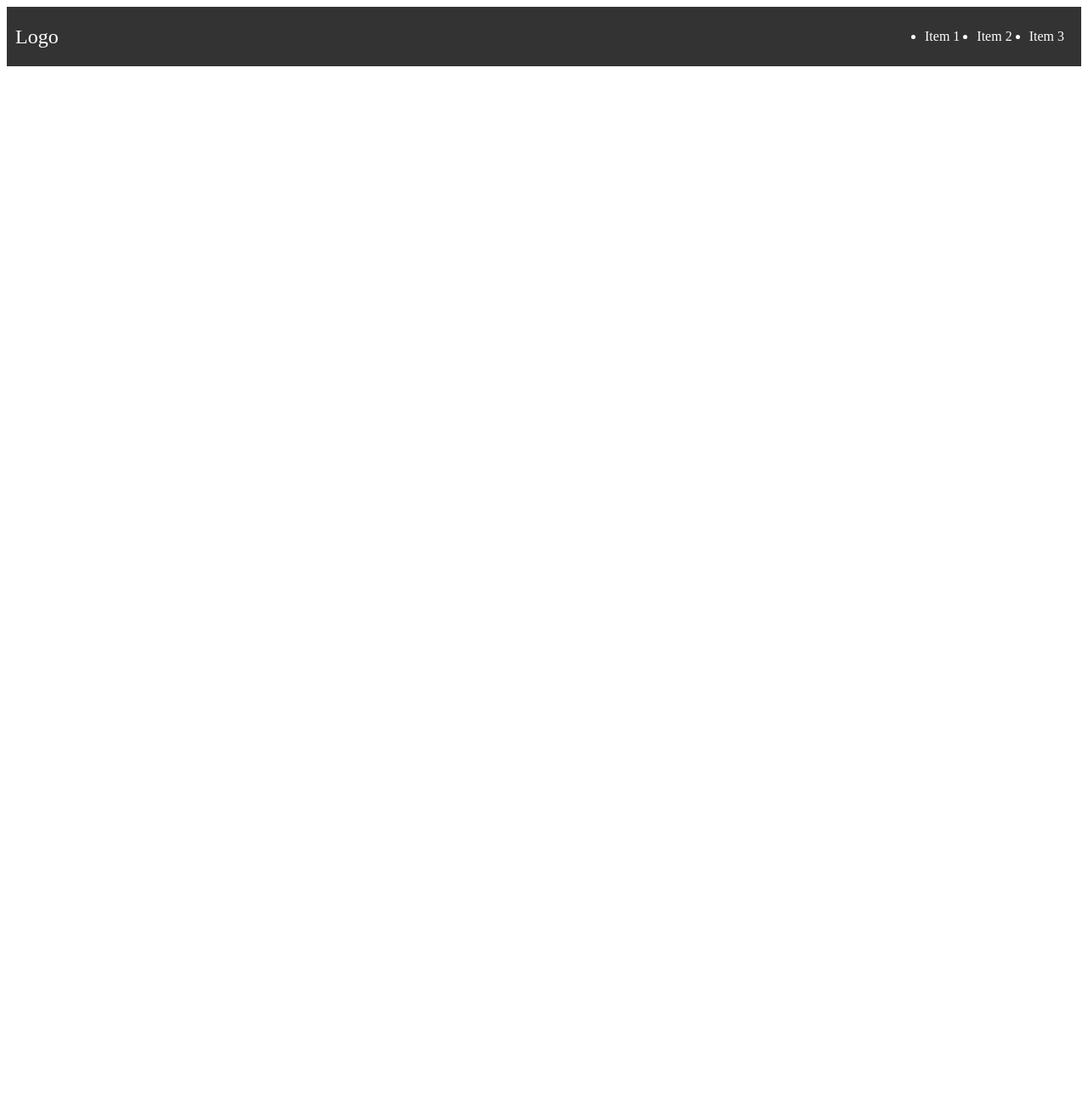
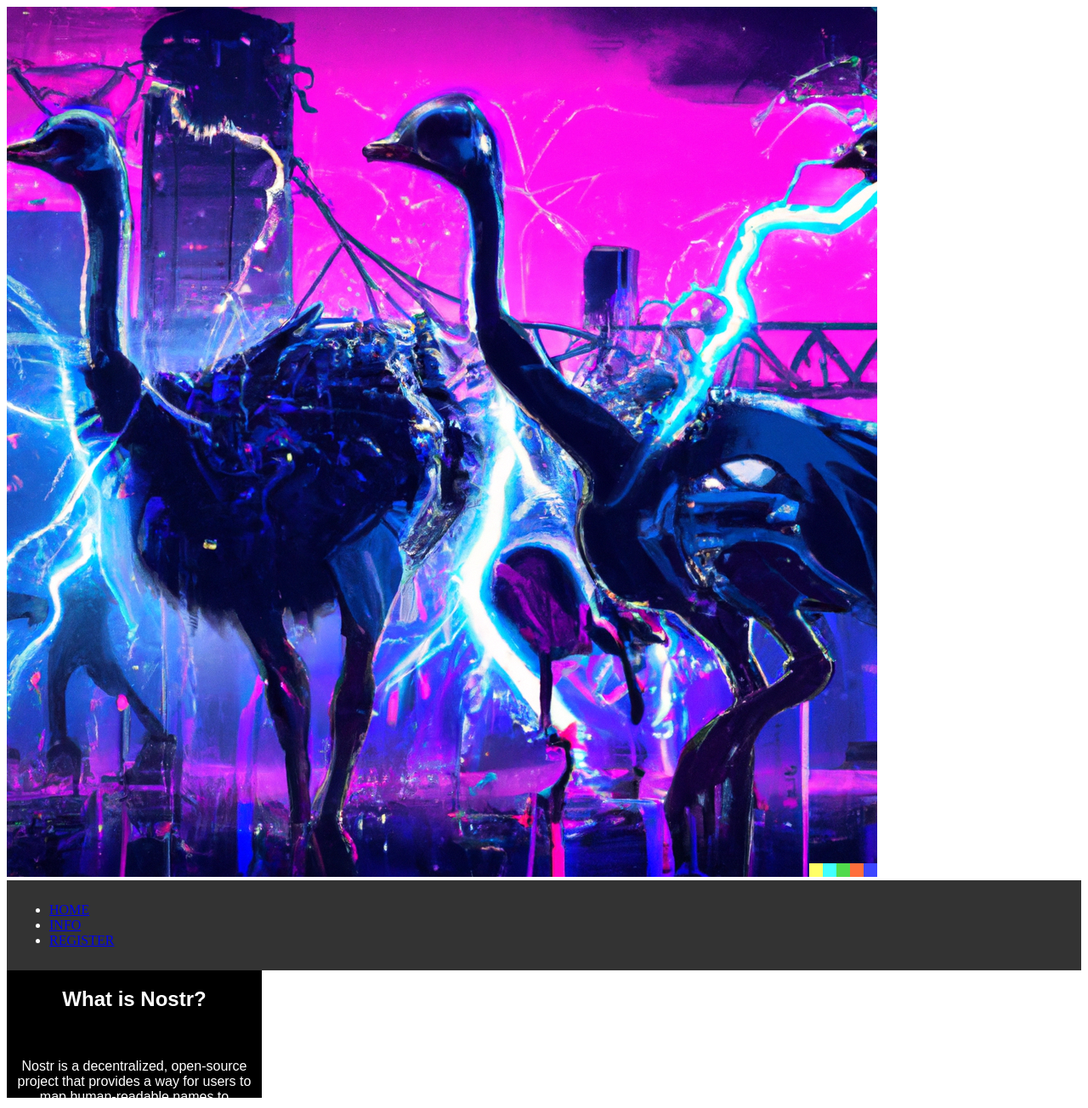
Before and after one commit to AnathosN/nostr, a Flask app: page /test in a window 1280 px wide. Shown: the whole page at 85% size. Before the commit the page ends 78 px from the top, so only its background shows below. Run offline with Flask 2, Linux system fonts and the light colour scheme.

Commit message:
Update test.html

```diff
--- a/templates/test.html
+++ b/templates/test.html
@@ -1,33 +1,35 @@
 <!DOCTYPE html>
 <html>
   <head>
-    <meta charset="UTF-8">
-    <title>Hamburger Menu Example</title>
     <meta name="description" content="Nostr is a platform utilizing cryptography and decentralized network technology to revolutionize social media. Join us in creating a new era of freedom and privacy online.">
     <meta name="keywords" content="Nostr, nostr, NIP-05, Bitcoin, Decentralized Social Media, Freedom, Privacy, cryptography, cypherpunks, identifier, public key, private key, key pair">
     <link rel="shortcut icon" type="image/x-icon" href="{{ url_for('static', filename='logo_url.ico') }}">
-    <link rel="stylesheet" type="text/css" href="styles.css">
+    <link rel="stylesheet" type="text/css" href="{{ url_for('static', filename='styles.css') }}">
   </head>
   <body>
-    <nav>
-      <div class="logo">Logo</div>
-      <div class="menu-icon">
-        <i class="fa fa-bars"></i>
-      </div>
-      <ul class="menu">
-        <li><a href="#">Item 1</a></li>
-        <li><a href="#">Item 2</a></li>
-        <li><a href="#">Item 3</a></li>
-      </ul>
-    </nav>
-
-    <script type="text/javascript">
-		function toggleMenu() {
-			var ul = document.querySelector('nav ul');
-			ul.classList.toggle('show');
-			var hamburger = document.querySelector('.hamburger button');
-			hamburger.classList.toggle('close');
-		}
-	</script>
+    <div class="top-frame">
+      <img src="{{ url_for('static', filename='logo.png') }}" alt="Nostr Logo" class="logo">
+      <button class="menu-icon" onclick="toggleMenu()">&#9776;</button>
+      <nav class="nav-menu" id="nav-menu">
+        <ul>
+          <li><a href="{{ url_for('home') }}">HOME</a></li>
+          <li><a href="{{ url_for('info') }}">INFO</a></li>
+          <li><a href="{{ url_for('register') }}">REGISTER</a></li>
+        </ul>
+      </nav>
+    </div>
+    <div class="main-frame">
+      <iframe name="bottom-frame" frameborder="0" src="{{ url_for('home') }}"></iframe>
+    </div>
+    <script>
+      function toggleMenu() {
+        var menu = document.getElementById("nav-menu");
+        if (menu.style.display === "block") {
+          menu.style.display = "none";
+        } else {
+          menu.style.display = "block";
+        }
+      }
+    </script>
   </body>
 </html>
```
